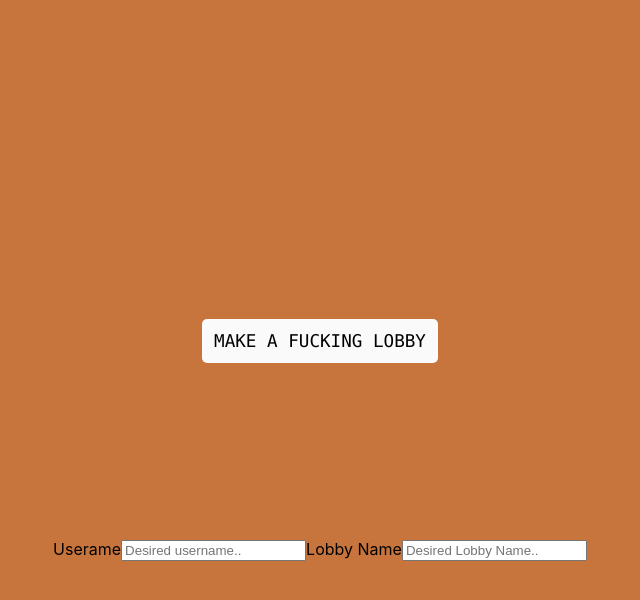
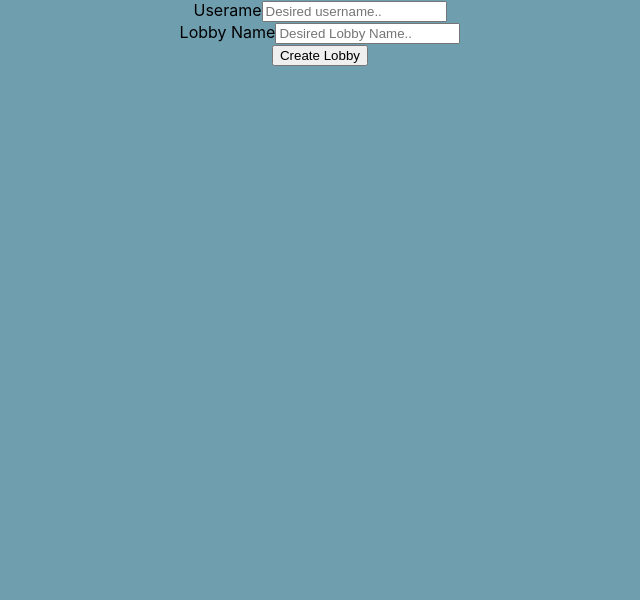
Before and after one commit to LucasLaibly/Intrusion-UI, a Next.js app: page /lobby/create in a window 1280 px wide. Shown: the top 600 px of the page, without its empty margins (320-960 px from the left). Built offline with nearby package versions, Linux system fonts and the light colour scheme.

Commit message:
create lobby form centered

```diff
--- a/components/layout.module.css
+++ b/components/layout.module.css
@@ -1,5 +1,38 @@
 .container {
-    max-width: 36rem;
-    padding: 0 1rem;
-    margin: 3rem auto 6rem;
+    flex-direction: column;
 }
+
+.form-group {
+    display: flex;
+    flex-direction: column;
+    margin: 0 0 15px;
+}
+
+.form-group-label {
+    margin-bottom: 5px;
+}
+
+.input[type="text"]{
+    width: 100%;
+    padding: 12px 20px;
+    margin: 8px 0;
+    display: block;
+    border: 1px solid #ccc;
+    border-radius: 4px;
+    box-sizing: border-box;
+}
+
+.input[type="submit"]{
+    width: 100%;
+    background-color: #6f9eaf;
+    color: white;
+    padding: 14px 20px;
+    margin: 8px 0;
+    border: none;
+    border-radius: 4px;
+    cursor: pointer;
+}
+
+.input[type=submit]:hover {
+    background-color: #6f9eaf;
+}
--- a/pages/lobby/create.js
+++ b/pages/lobby/create.js
@@ -1,46 +1,32 @@
 import Link from 'next/link'
 import Head from 'next/head'
-import Layout from '../../components/layout'
+import Lobby from '../../components/lobby'
 
 //colors : #6f9eaf(blueish) #a9294f(pink) #c7753d(orange) -> palette 226138
 export default function CreateALobby() {
   return (
-      <>
-      <div className="container">
-          <Head>
-            <title>Create a Lobby</title>
-          </Head>
-          <a className="direction">
-            <main>
-                <code>MAKE A FUCKING LOBBY</code>
-            </main>
-          </a>
-          <grid>
+    <Lobby>
+      <div className="container color-code">
         <form>
+          <div className="form-group">
             <label for="uname">Userame</label>
-              <input type="text" id="uname" name="username" placeholder="Desired username.."/>
+            <input type="text" id="username" name="username" placeholder="Desired username.."/>
+          </div>
+          <div className="form-group">
+            <label for="lname">Lobby Name</label>
+            <input type="text" id="lobbyname" name="lobbyname" placeholder="Desired Lobby Name.."/>
+          </div>
 
-              <label for="lname">Lobby Name</label>
-              <input type="text" id="lname" name="lobbyname" placeholder="Desired Lobby Name.."/>
+          <input type="submit" value="Create Lobby"/>
         </form>
-          </grid>
       </div>
 
       <style jsx>{`
-          .container {
-            background: #c7753d;
+        .color-code{
+          background: #6f9eaf;
           min-height: 100vh;
-            padding: 0 0.5rem;
-            display: flex;
-            flex-direction: column;
-            justify-content: center;
-            align-items: center;
-          }
-
-          direction {
-            vertical-align: top;
         }
       `}</style>
-      </>
+    </Lobby>
   )
 }
--- a/styles/global.css
+++ b/styles/global.css
@@ -25,15 +25,6 @@ code {
       DejaVu Sans Mono, Bitstream Vera Sans Mono, Courier New, monospace;
   }
 
-grid {
-    display: flex;
-    align-items: center;
-    justify-content: center;
-    flex-wrap: wrap;
-    max-width: 800px;
-    margin-top: 6rem;
-  }
-
 * {
     box-sizing: border-box;
 }
```
Lines whose indentation alone changed are shown as unchanged.
